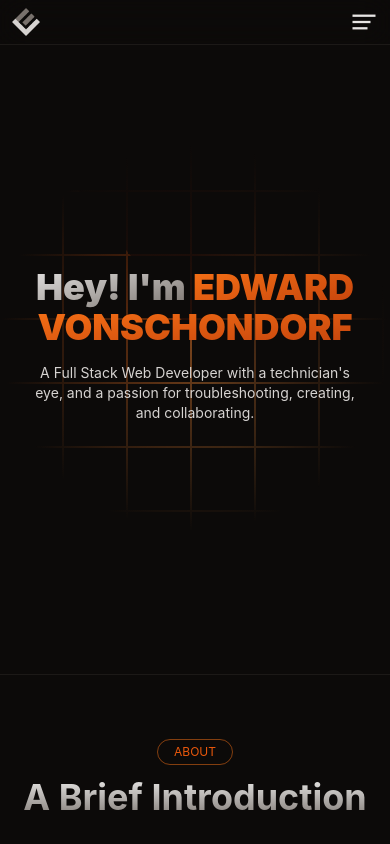
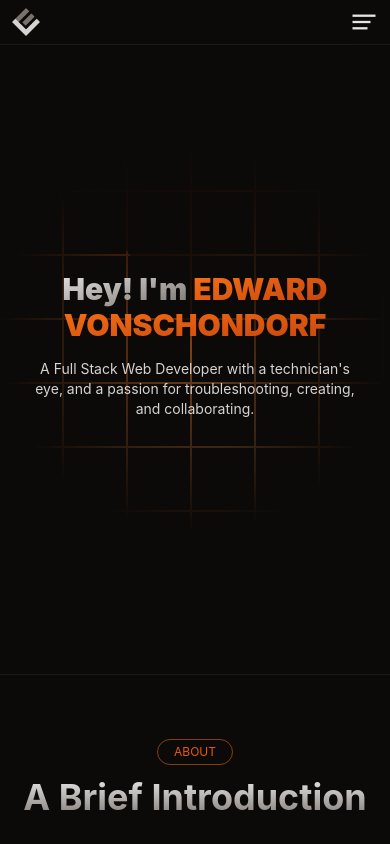
Before and after one commit to Torvec/myPortfolio, a React (Vite) app: page / in a window 390 px wide. Shown: the top 844 px of the page. Built offline with nearby package versions, Linux system fonts and the light colour scheme; a web font is replaced by a local one.

Commit message:
Fixed some styling issues in the hero section in certain viewport sizes

```diff
--- a/src/components/sections/HeroSection.tsx
+++ b/src/components/sections/HeroSection.tsx
@@ -16,13 +16,13 @@ const HeroHeader = () => {
   return (
     <div className="z-30 text-center md:space-y-4">
       <h1 className="p-4 font-black md:p-0">
-        <span className="bg-gradient-to-br from-stone-200 to-stone-500 bg-clip-text text-4xl text-transparent md:text-8xl">
+        <span className="bg-gradient-to-br from-stone-200 to-stone-500 bg-clip-text text-3xl text-transparent md:text-7xl lg:text-8xl">
           Hey! I'm{" "}
         </span>
-        <span className="bg-gradient-to-br from-orange-500 to-orange-700 bg-clip-text text-4xl uppercase text-transparent md:text-8xl">
+        <span className="bg-gradient-to-br from-orange-500 to-orange-700 bg-clip-text text-3xl uppercase text-transparent md:text-7xl lg:text-8xl">
           Edward
         </span>
-        <span className="block bg-gradient-to-br from-orange-500 to-orange-700 bg-clip-text text-4xl uppercase text-transparent md:text-8xl">
+        <span className="block bg-gradient-to-br from-orange-500 to-orange-700 bg-clip-text text-3xl uppercase text-transparent md:text-7xl lg:text-8xl">
           Vonschondorf
         </span>
       </h1>
```
